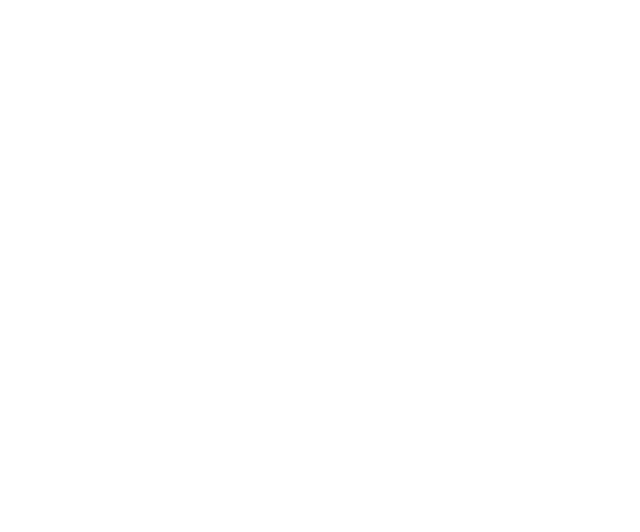
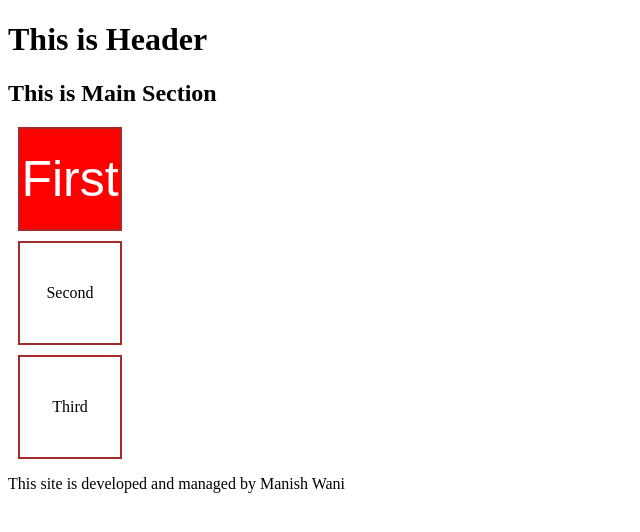
Before and after one commit to manishwani999/JavaScript-Learning, a plain HTML site: page 08-DOM/index.html in a window 1280 px wide. Shown: the whole page, without its empty margins (0-640 px from the left). Drawn offline with Linux system fonts and the light colour scheme.

Commit message:
dom practice

```diff
--- a/08-DOM/index.html
+++ b/08-DOM/index.html
@@ -4,11 +4,28 @@
 <head>
     <meta charset="UTF-8">
     <meta name="viewport" content="width=device-width, initial-scale=1.0">
+    <link rel="stylesheet" href="style.css">
     <title>DOM Study</title>
 </head>
 
 <body>
 
+    <header>
+        <h1 id="head">This is Header</h1>
+    </header>
+
+    <main>
+        <h2 class="headline">This is Main Section</h2>
+        <div class="div-box">First</div>
+        <div class="div-box">Second</div>
+        <div class="div-box">Third</div>
+    </main>
+
+    <footer>
+        <p>This site is developed and managed by Manish Wani</p>
+    </footer>
+
+    <script src="script.js"></script>
 </body>
 
 </html>
--- a/08-DOM/script.js
+++ b/08-DOM/script.js
@@ -0,0 +1,39 @@
+/*
+    element selection
+*/
+
+let head = document.getElementById("head");
+console.log(head);
+
+let main = document.getElementsByClassName("headline");
+console.log(main);
+
+let footer = document.getElementsByTagName("p");
+console.log(footer);
+
+let header = document.querySelector("h1");
+console.log(header.innerText);
+
+/*
+    Attributes
+*/
+
+let div1 = document.querySelector("div"); // it returns first div, not others
+let className = div1.getAttribute("class");
+console.log(className);
+
+let headIdChange = document.querySelector("h1");
+let idName = headIdChange.getAttribute("id");
+console.log(idName); // head
+idName = headIdChange.setAttribute("id", "changedId");
+console.log(idName); // undefined - but changed id is shown in the element tab in browser
+
+/*
+    style
+*/
+
+let div3 = document.querySelector("div");
+div3.style.backgroundColor = "red";
+div3.style.color = "white";
+div3.style.fontFamily = "Arial";
+div3.style.fontSize = "50px";
--- a/08-DOM/style.css
+++ b/08-DOM/style.css
@@ -0,0 +1,8 @@
+.div-box {
+    height: 100px;
+    width: 100px;
+    border: 2px solid brown;
+    text-align: center;
+    margin: 10px;
+    align-content: center;
+}
```
